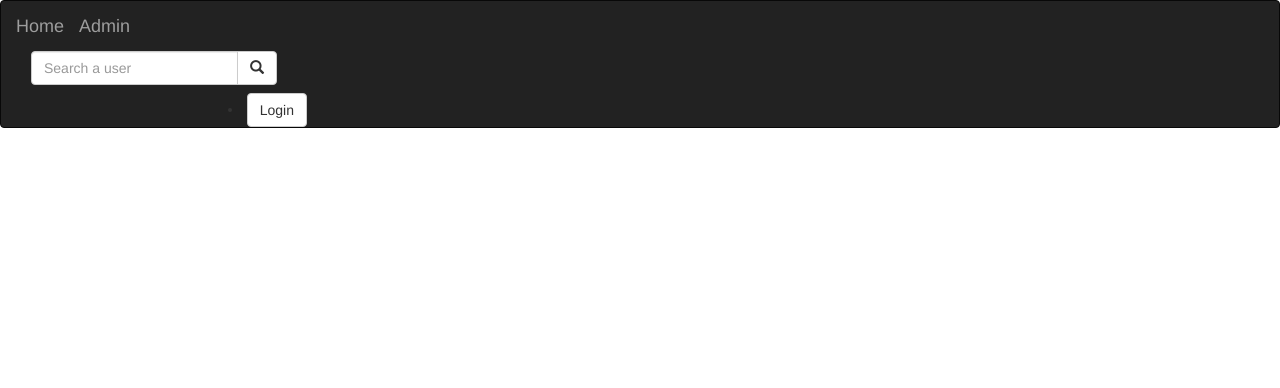
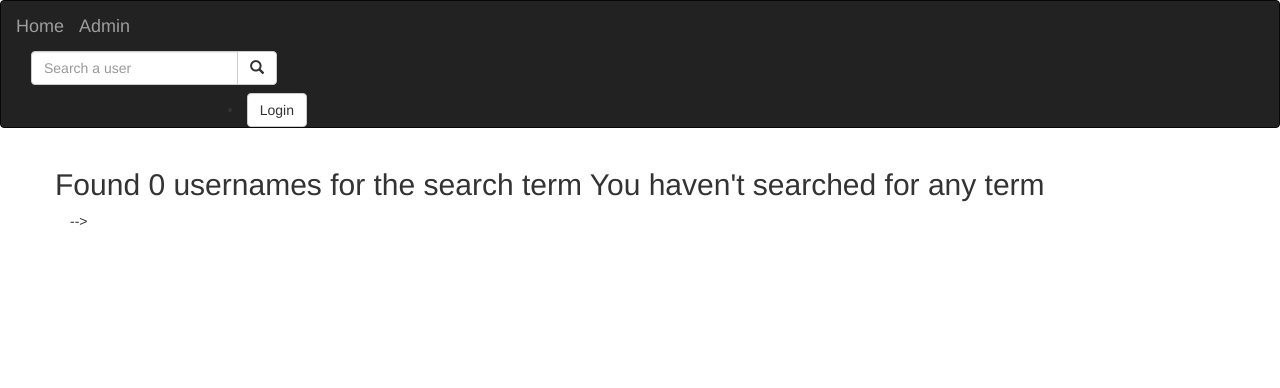
Before and after one commit to carolmbithe/Instagram, a Django app: page /search/ in a window 1280 px wide. Shown: the top 388 px of the page. Run offline with Django 3.2, Linux system fonts and the light colour scheme; parts of the project's set-up code (start-up, migrations or seed data) failed here and were passed over; some libraries are stand-ins or nearby versions.

```diff
--- a/instagram/templates/search.html
+++ b/instagram/templates/search.html
@@ -2,10 +2,10 @@
 {% block content %}
 <div class="container">
 
-  <!-- <div class="row">
+  <div class="row">
     {% if profiles%}
       <h2>Found {{ profiles|length }} of searched term {{message}}</h2>
-    {% else %}
+    <!-- {% else %}
       <h2> Found 0 usernames for the search term {{message}}</h2>
     {% endif %}
 
```
